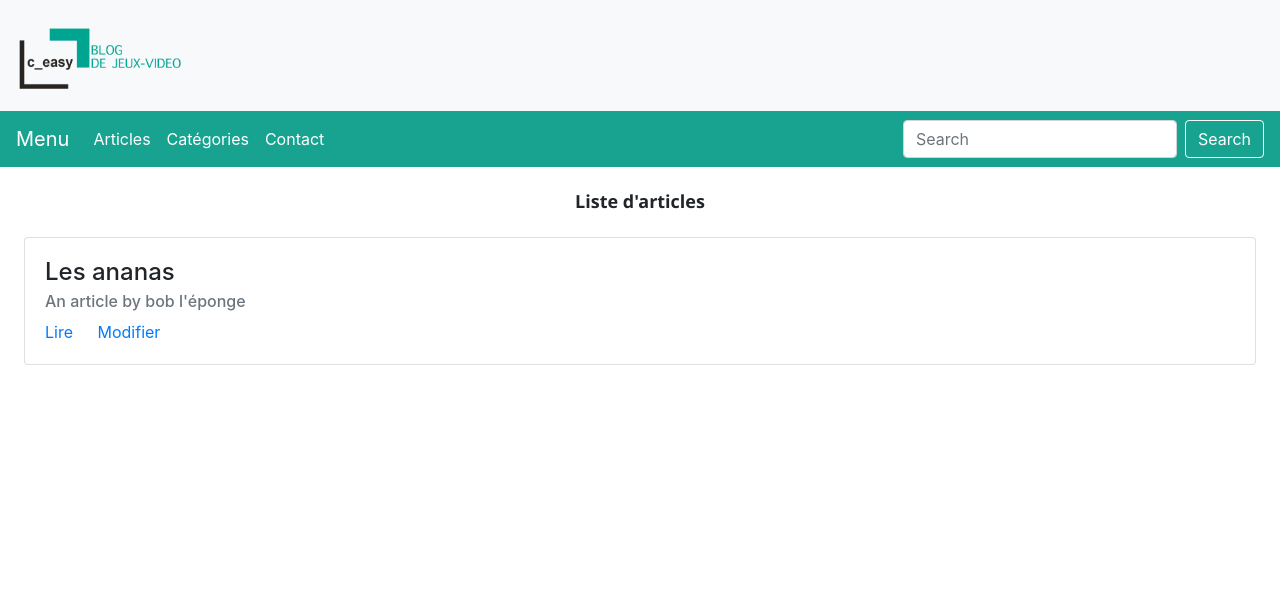
After one commit to A-Loureiro-Rial/CESI_projet_rentr-e_groupe2, a PHP site: page /Articles.php in a window 1280 px wide. The commit adds this page. Shown: the top 605 px of the page. Run offline with PHP 8.4, Linux system fonts and the light colour scheme; data comes from the database, SQL or seed files in the repository; some libraries are stand-ins or nearby versions.

Commit message:
ajout d'une liste d'article

```diff
--- /dev/null
+++ b/HTML/Articles.php
@@ -0,0 +1,35 @@
+<!DOCTYPE html>
+<html lang="fr">
+<head>
+<?php
+    require_once('Header.php');
+?>
+</head>
+<body>
+<h1 class="title my-4">Liste d'articles</h1>
+    <div class="card-deck px-4 d-flex flex-wrap">
+
+<?php
+    $list = Article::list();
+    foreach($list as $article)
+    {
+?>
+        <div class="card">
+            <div class="card-body">
+                <h4 class="card-title"><?=$article->a_title?></h4>
+                <h6 class="card-subtitle mb-2 text-muted">An article by <?=$article->a_author?></h6>
+                <a href="Read.php/a_id=<?=$article->a_id?>" class="card-link">Lire</a>
+                <a href="#!" class="card-link">Modifier</a>
+            </div>
+        </div>
+<?php
+    }
+?>
+    </div>
+
+
+<?php
+    require_once('Footer.php');
+?>
+</body>
+</html>
--- a/HTML/Header.php
+++ b/HTML/Header.php
@@ -63,7 +63,7 @@
         <div class="collapse navbar-collapse" id="navbarSupportedContent">
             <ul class="navbar-nav mr-auto">
                 <li class="nav-item">
-                    <a class="nav-link hyperlien" href="#">Articles</a>
+                    <a class="nav-link hyperlien" href="Articles.php">Articles</a>
                 </li>
                 <li class="nav-item">
                     <a class="nav-link hyperlien" href="#">Catégories</a>
```
